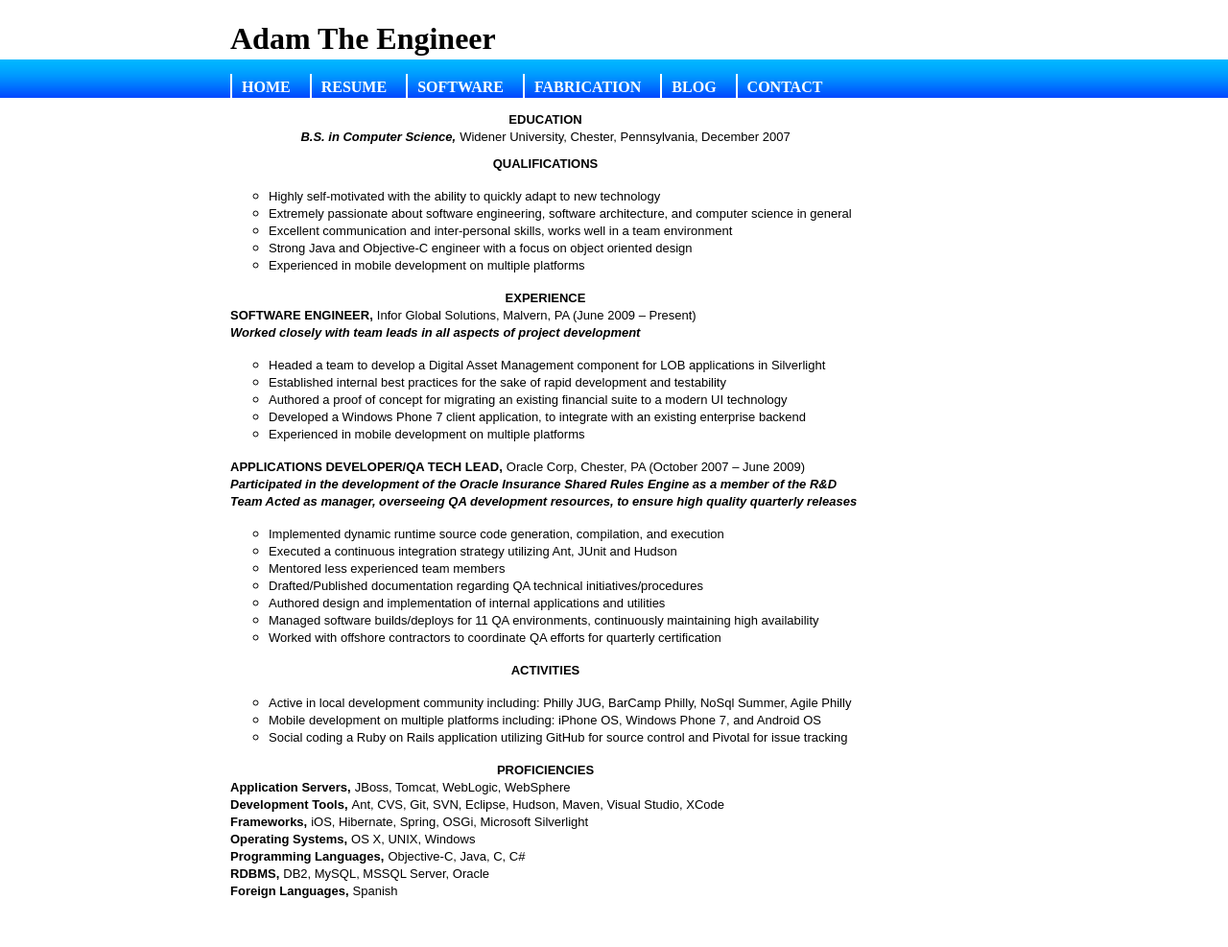
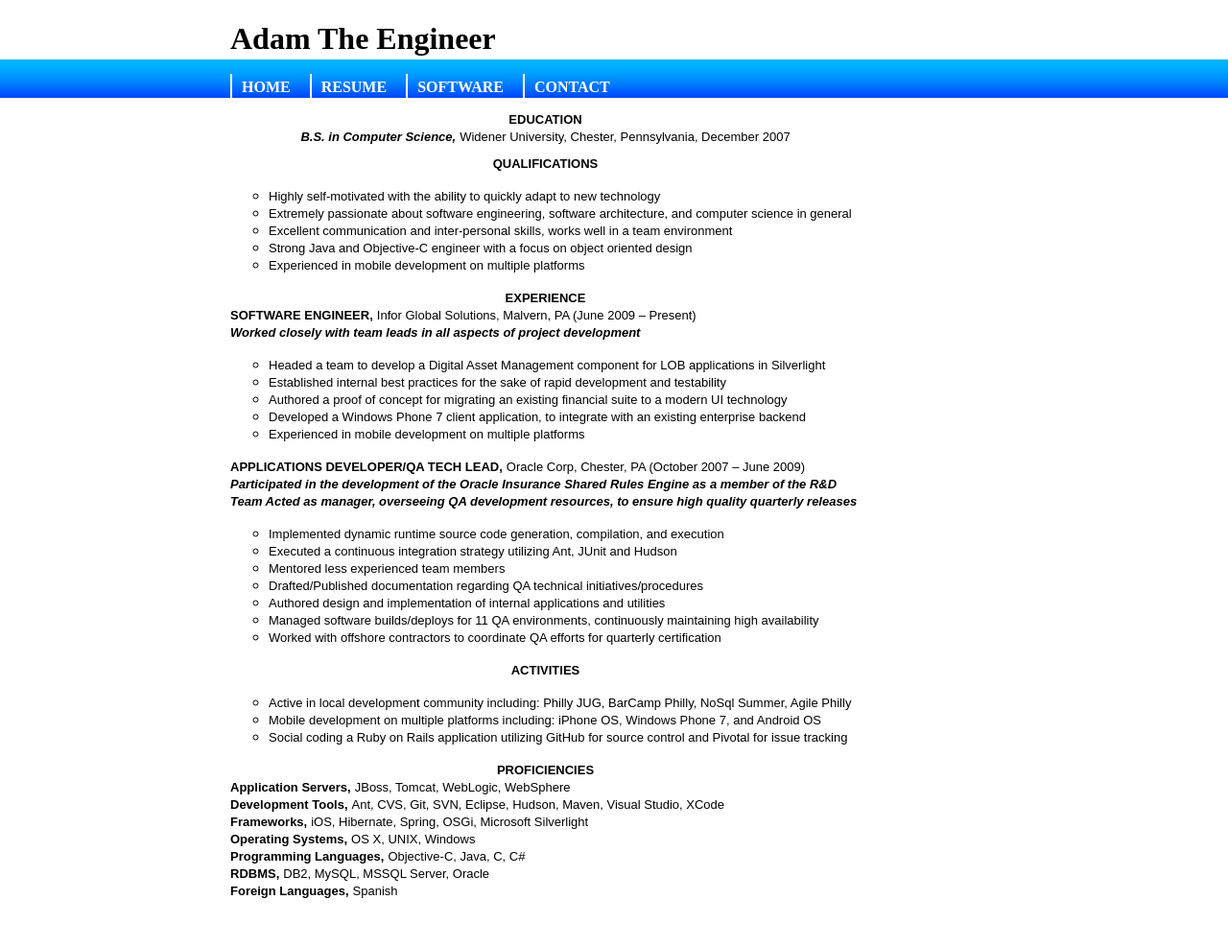
Before and after one commit to adamvduke/adamvduke.github.com, a Jekyll site: the page built from resume.md, in a window 1280 px wide. Shown: the whole page at 96% size. Built offline with Jekyll 4.4.1, drawn with Linux system fonts in a browser that asks for light colours; Markdown is read by kramdown in place of the engine named in the settings.

Commit message:
removed links with no/bad content until they are fixed

```diff
--- a/_layouts/default.html
+++ b/_layouts/default.html
@@ -31,12 +31,6 @@
 						<a href="software.html">SOFTWARE</a>
 					</li>
 					<li>
-						<a href="fabrication.html">FABRICATION</a>
-					</li>
-					<li>
-						<a href="http://adamtheengineer.blogspot.com/">BLOG</a>
-					</li>
-					<li>
 						<a href="contact.html">CONTACT</a>
 					</li>
 				</ul>
--- a/index.textile
+++ b/index.textile
@@ -2,5 +2,7 @@
 layout: default
 title: Home
 ---
-h4. Welcome to adamvduke.com
+
+Welcome to adamvduke.com
+
 I'm a software engineer specializing in Java and Objective-C. I love writing code, riding dirtbikes, and fixing things. In my free time I can generally be found doing one of them. iPhone development is my current code outlet beyond my full-time job.
--- a/software.textile
+++ b/software.textile
@@ -2,5 +2,7 @@
 layout: default
 title: Software
 ---
-h1. Checkout my codez on "github.com":http://github.com/adamvduke
+
+Checkout my codez on "github.com":http://github.com/adamvduke
+
 {% include twitter_widget.html %}
```
